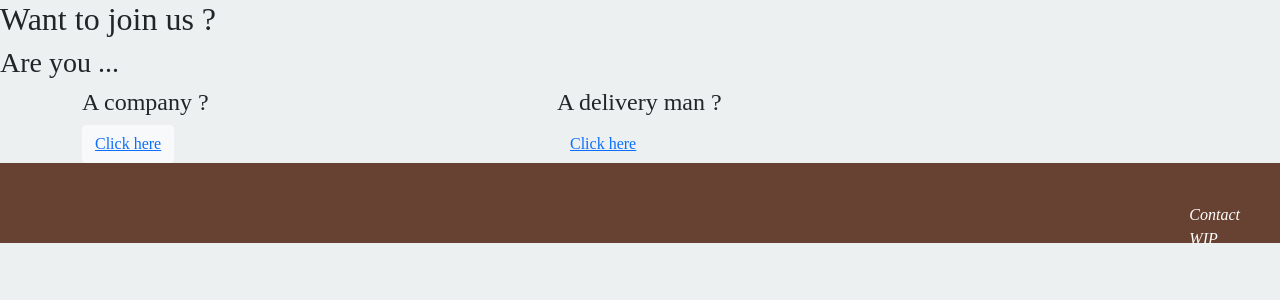
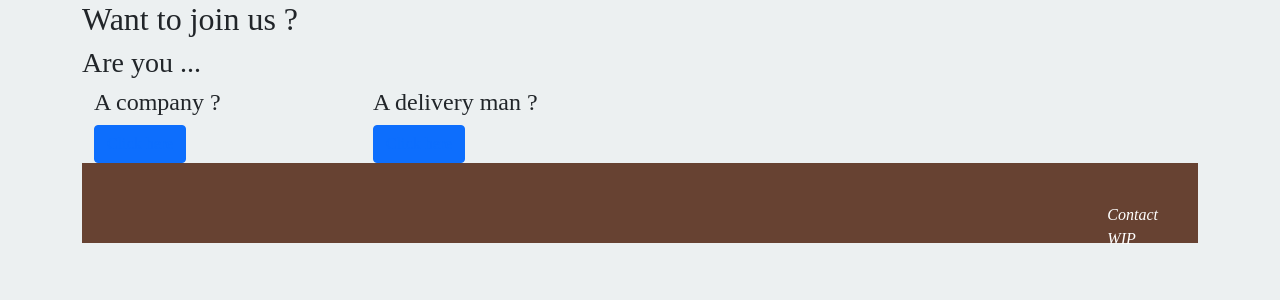
Before and after one commit to Loviflo/QuickBaluchon, a PHP site: page /sign_in.php in a window 1280 px wide. Shown: the part 115-415 px from the top of the page. Run offline with PHP 8.4, Linux system fonts and the light colour scheme; some web fonts are replaced.

Commit message:
Update sign_in

```diff
--- a/QuickBaluchon/sign_in.php
+++ b/QuickBaluchon/sign_in.php
@@ -6,17 +6,20 @@
     </head>
     <?php include("inc/header.php"); ?>
     <body>
+    <div class="container">
+        <div class="col">
             <h2>Want to join us ?</h2>
             <h3>Are you ...</h3>
             <div class="container">
                 <div class="row">
-                <div class="col-sm-5">
+                    <div class="col-sm-3">
                         <h4>A company ?</h4>
-                    <button type="button" class="btn btn-light"><a href="sign_in_company.php">Click here</a></button>
+                        <button type="button" class="btn btn-primary"><a href="sign_in_company.php">Click here</a></button>
                     </div>
-                <div class="col-sm-5">
+                    <div class="col-sm-3">
                         <h4>A delivery man ?</h4>
-                    <button type="button" class="btn btn-link"><a href="sign_in_delivery.php">Click here</a></button>
+                        <button type="button" class="btn btn-primary"><a href="sign_in_delivery.php">Click here</a></button>
+                    </div>
                 </div>
             </div>
         </div>
```
Lines whose indentation alone changed are shown as unchanged.
